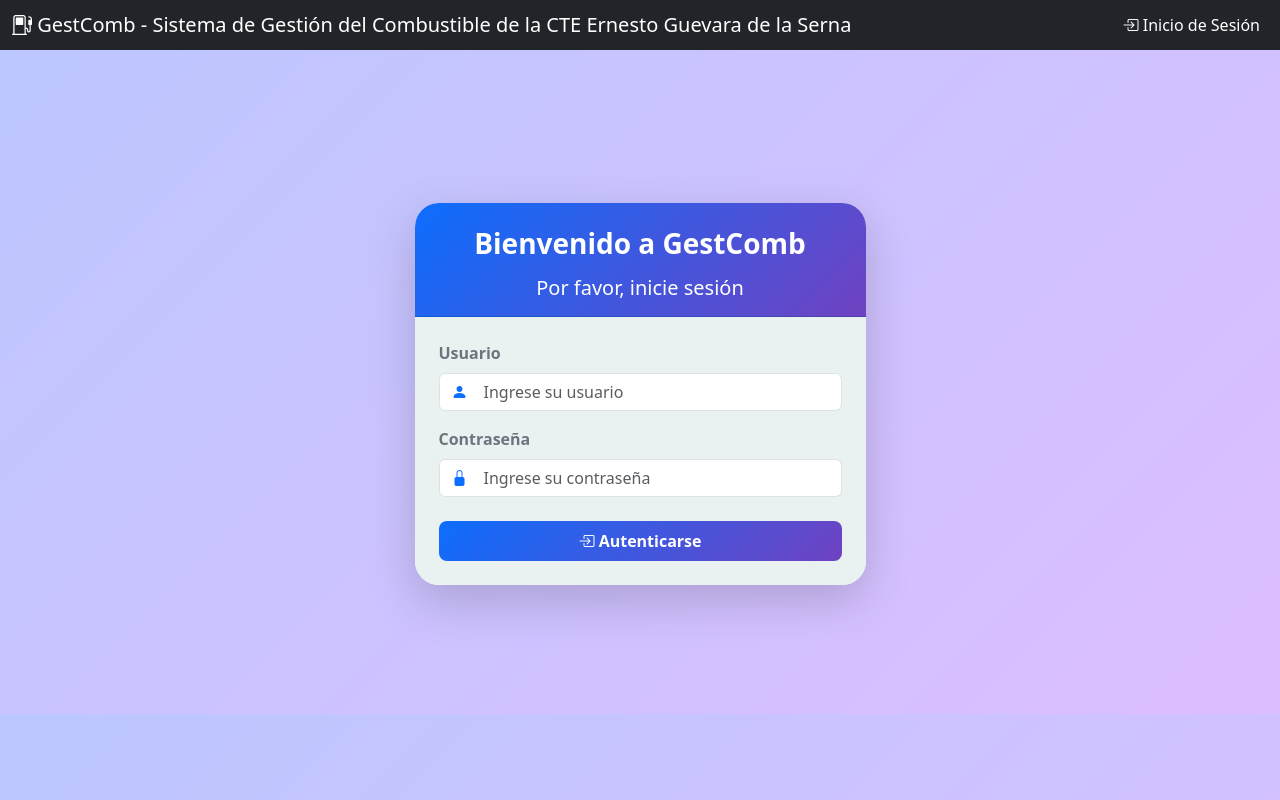
After one commit to josecarlospr2002/gestor-de-combustible-cte, a Django app: page /login/ in a window 1280 px wide. The commit adds this page. Run offline with Django 5.2, Linux system fonts and the light colour scheme.

Commit message:
Implementación de sistema de login personalizado con validación de credenciales

```diff
--- a/gestor_combustible/settings.py
+++ b/gestor_combustible/settings.py
@@ -102,3 +102,7 @@ JAZZMIN_SETTINGS = {
         {"name": "Inicio", "url": "admin:index", "permissions": ["auth.view_user"]},
     ],
 }
+
+LOGIN_URL = 'login'
+LOGIN_REDIRECT_URL = 'dashboard'
+LOGOUT_REDIRECT_URL = 'login'
--- a/gestor_combustible/urls.py
+++ b/gestor_combustible/urls.py
@@ -20,4 +20,5 @@ from django.urls import path, include
 urlpatterns = [
     path('admin/', admin.site.urls),
     path('', include('combustible.urls')),
+    path('', include('usuarios.urls')),
 ]
--- a/templates/base.html
+++ b/templates/base.html
@@ -3,17 +3,32 @@
 <head>
     <meta charset="UTF-8">
     <meta name="viewport" content="width=device-width, initial-scale=1.0">
-    <title>Gestor de Combustible - CTE Ernesto Guevara</title>
+    <title>GestComb - Gestor de Combustible</title>
     <link href="https://cdn.jsdelivr.net/npm/bootstrap@5.3.0/dist/css/bootstrap.min.css" rel="stylesheet">
+    <link rel="stylesheet" href="https://cdn.jsdelivr.net/npm/bootstrap-icons@1.10.0/font/bootstrap-icons.css">
 </head>
 <body>
     <nav class="navbar navbar-dark bg-dark">
         <div class="container-fluid">
-            <span class="navbar-brand mb-0 h1">Gestor de Combustible</span>
+            <span class="navbar-brand mb-0 h1">
+                <i class="bi bi-fuel-pump"></i> GestComb - Sistema de Gestión del Combustible de la CTE Ernesto Guevara de la Serna
+            </span>
+
             {% if user.is_authenticated %}
                 <div>
-                    <span class="text-white me-3">{{ user.get_full_name }} - {{ user.get_departamento_display }}</span>
-<a href="{% url 'admin:logout' %}" class="btn btn-danger btn-sm">Cerrar Sesión</a>                </div>
+                    <span class="text-white me-3">
+                        <i class="bi bi-person-circle"></i> {{ user.get_full_name }} - {{ user.get_departamento_display }}
+                    </span>
+                    <a href="{% url 'admin:logout' %}" class="btn btn-danger btn-sm">
+                        <i class="bi bi-box-arrow-right"></i> Cerrar Sesión
+                    </a>
+                </div>
+            {% else %}
+                <div>
+                    <span class="text-white me-2">
+                        <i class="bi bi-box-arrow-in-right"></i> Inicio de Sesión
+                    </span>
+                </div>
             {% endif %}
         </div>
     </nav>
--- /dev/null
+++ b/templates/usuarios/login.html
@@ -0,0 +1,90 @@
+{% extends 'base.html' %}
+
+{% block content %}
+<style>
+body { background: linear-gradient(135deg, #bcc7ff, #ddbeff); }
+.input-group:focus-within {
+    box-shadow: 0 0 0 0.25rem rgba(13, 110, 253, 0.25);
+    border-radius: 0.375rem;
+}
+.input-group .form-control:focus,
+.input-group .input-group-text:focus {
+    box-shadow: none;
+    border-color: #86b7fe;
+}
+.input-group .form-control {
+    border-left: none;
+    padding-left: 0.5rem;
+}
+.input-group .input-group-text {
+    padding-right: 0.5rem;
+    padding-left: 0.75rem;
+}
+.input-group:focus-within .form-control,
+.input-group:focus-within .input-group-text {
+    border-color: #86b7fe;
+}
+.card {
+    border-radius: 1.5rem !important;
+    overflow: hidden;
+}
+.card-header {
+    border-radius: 0 !important;
+}
+.card-body {
+    border-radius: 0 !important;
+}
+.alert-danger {
+    animation: fadeOut 5s forwards;
+}
+@keyframes fadeOut {
+    0% { opacity: 1; }
+    80% { opacity: 1; }
+    100% { opacity: 0; display: none; }
+}
+</style>
+<div class="row justify-content-center align-items-center" style="min-height: 80vh;">
+    <div class="col-md-5">
+        <div class="card shadow-lg border-0 rounded-4">
+            <div class="card-header text-white text-center" style="background: linear-gradient(135deg, #0d6efd, #6f42c1);">
+                <h3 class="mb-0 py-3 fw-bold">Bienvenido a GestComb</h3>
+                <h5 class="text-white">Por favor, inicie sesión</h5>
+            </div>
+            <div class="card-body p-4" style="background-color: #e9f1f1;">
+
+                {% if form.errors %}
+                <div class="alert alert-danger alert-dismissible fade show" role="alert">
+                    <i class="bi bi-exclamation-triangle-fill"></i> Usuario o contraseña incorrectos. Intente nuevamente.
+                    <button type="button" class="btn-close" data-bs-dismiss="alert"></button>
+                </div>
+                {% endif %}
+
+                <form method="post">
+                    {% csrf_token %}
+                    <div class="mb-3">
+                        <label for="id_username" class="form-label fw-bold text-secondary">Usuario</label>
+                        <div class="input-group">
+                            <span class="input-group-text bg-white text-primary">
+                                <i class="bi bi-person-fill"></i>
+                            </span>
+                            <input type="text" name="username" class="form-control" id="id_username" placeholder="Ingrese su usuario" required>
+                        </div>
+                    </div>
+                    <div class="mb-4">
+                        <label for="id_password" class="form-label fw-bold text-secondary">Contraseña</label>
+                        <div class="input-group">
+                            <span class="input-group-text bg-white text-primary">
+                                <i class="bi bi-lock-fill"></i>
+                            </span>
+                            <input type="password" name="password" class="form-control" id="id_password" placeholder="Ingrese su contraseña" required>
+                        </div>
+                    </div>
+                    <button type="submit" class="btn w-100 text-white fw-bold py-2 rounded-3" style="background: linear-gradient(135deg, #0d6efd, #6f42c1); border: none;">
+                        <i class="bi bi-box-arrow-in-right"></i> Autenticarse
+                    </button>
+                </form>
+            </div>
+        </div>
+    </div>
+</div>
+{% endblock %}
--- /dev/null
+++ b/usuarios/urls.py
@@ -0,0 +1,7 @@
+from django.urls import path
+from django.contrib.auth import views as auth_views
+
+urlpatterns = [
+    path('login/', auth_views.LoginView.as_view(template_name='usuarios/login.html'), name='login'),
+    path('logout/', auth_views.LogoutView.as_view(), name='logout'),
+]
```
